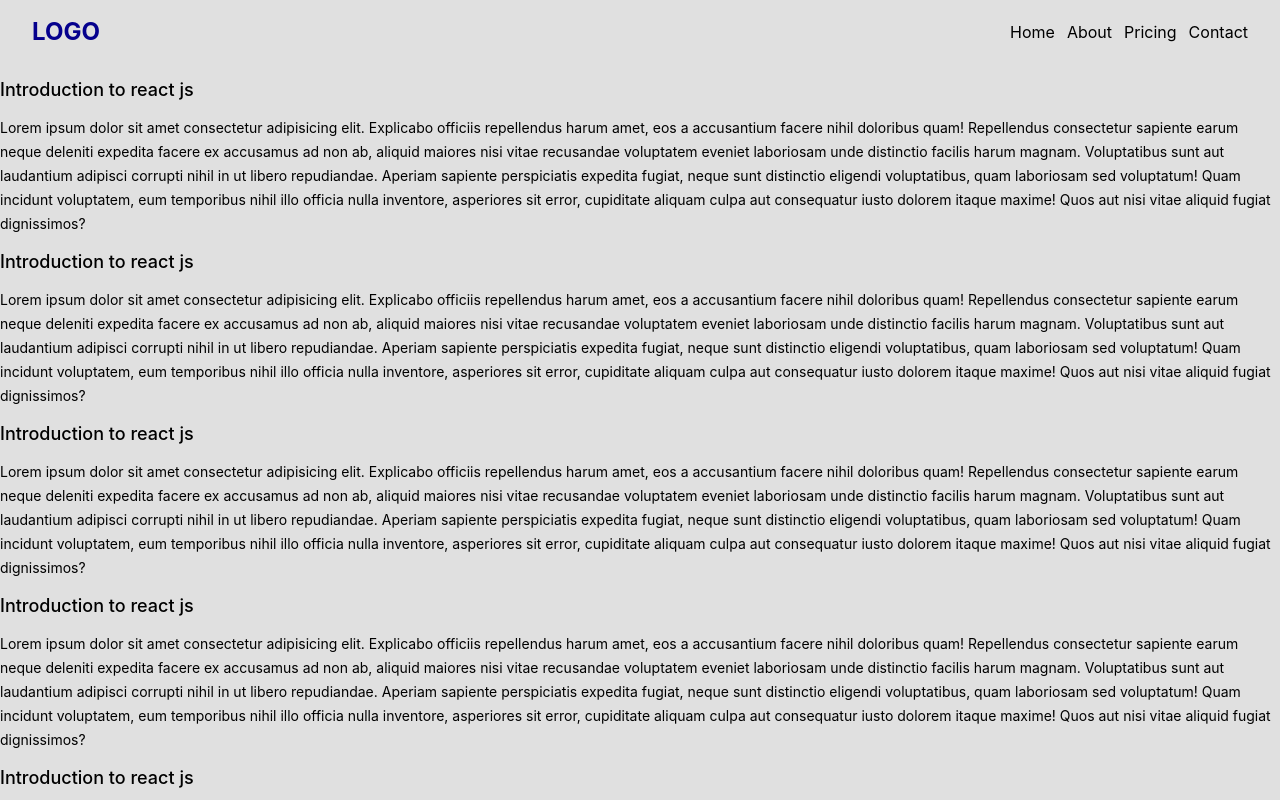
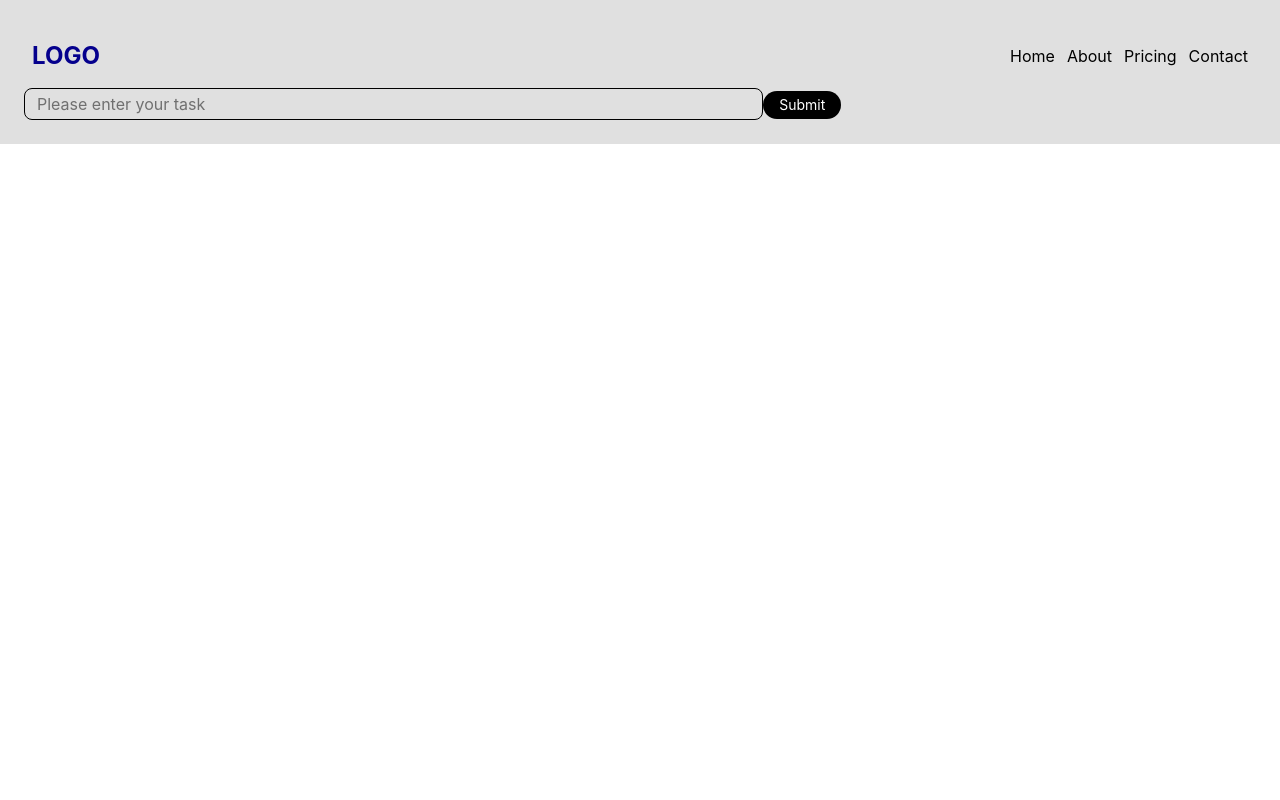
Before and after one commit to Jerryemmanuel01/pb-react-intro, a React (Vite) app: page / in a window 1280 px wide. Shown: the top 800 px of the page. Built offline with nearby package versions, Linux system fonts and the light colour scheme.

Commit message:
feat: forms usestate and event

```diff
--- a/src/App.jsx
+++ b/src/App.jsx
@@ -1,20 +1,121 @@
 import Navbar from "./components/Navbar";
 import Hero from "./components/Hero";
+import { useState } from "react";
+import Login from "./components/Login";
 
 function App() {
-  const intro = "Introduction to react js";
-  const lorem =
-    "Lorem ipsum dolor sit amet consectetur adipisicing elit. Explicabo officiis repellendus harum amet, eos a accusantium facere nihil doloribus quam! Repellendus consectetur sapiente earum neque deleniti        expedita facere ex accusamus ad non ab, aliquid maiores nisi vitae recusandae voluptatem eveniet laboriosam unde distinctio facilis harum magnam. Voluptatibus sunt aut laudantium adipisci corrupti nihil in ut        libero repudiandae. Aperiam sapiente perspiciatis expedita fugiat, neque sunt distinctio eligendi voluptatibus, quam laboriosam sed voluptatum! Quam incidunt voluptatem, eum temporibus nihil illo officia nulla inventore, asperiores sit error, cupiditate aliquam culpa aut consequatur iusto dolorem itaque maxime! Quos aut nisi vitae aliquid fugiat dignissimos?";
+  const [isLoggedIn, setIsLoggedIn] = useState(false);
+
+  const users = [
+    {
+      name: "Adeyemi Franklin",
+      height: "6ft",
+      age: 30,
+      email: "TestingUser@gmail.com",
+      occupation: "Electrician",
+      status: "Single",
+      desc: "Lorem ipsum, dolor sit amet consectetur adipisicing elit. Nam officiis deleniti expedita sequi eligendi quidem laboriosam ullam dicta praesentium quis.",
+      phone: 123123456789,
+      image:
+        "https://images.squarespace-cdn.com/content/v1/624f4bb135fbf60489e1bccf/508daf7a-c6fd-4543-b032-d49853072d37/Actor+Headshots+Los+Angeles.jpg",
+    },
+    {
+      name: "Sophia Chen",
+      height: "5ft 7in",
+      age: 27,
+      email: "sophia.chen@example.com",
+      occupation: "Software Engineer",
+      status: "Single",
+      desc: "Passionate about building scalable web applications and exploring modern UI design tools. Always eager to learn new tech stacks.",
+      phone: 14155552671,
+      image:
+        "https://images.unsplash.com/photo-1494790108377-be9c29b29330?auto=format&fit=crop&q=80&w=600",
+    },
+    {
+      name: "Marcus Vance",
+      height: "6ft 2in",
+      age: 34,
+      email: "m.vance@example.com",
+      occupation: "Architectural Designer",
+      status: "Married",
+      desc: "Focused on sustainable urban architecture and modern minimal interior design. Enjoys photography and weekend cycling.",
+      phone: 12025550143,
+      image:
+        "https://images.unsplash.com/photo-1507003211169-0a1dd7228f2d?auto=format&fit=crop&q=80&w=600",
+    },
+    {
+      name: "Amina Bello",
+      height: "5ft 5in",
+      age: 29,
+      email: "amina.bello@example.com",
+      occupation: "Product Manager",
+      status: "Engaged",
+      desc: "Bridging the gap between engineering and user experience. Driven by data-backed decision making and product innovation.",
+      phone: 2348031234567,
+      image:
+        "https://images.unsplash.com/photo-1573496359142-b8d87734a5a2?auto=format&fit=crop&q=80&w=600",
+    },
+    {
+      name: "Liam O'Connor",
+      height: "5ft 11in",
+      age: 42,
+      email: "liam.oconnor@example.com",
+      occupation: "Graphic Designer",
+      status: "Divorced",
+      desc: "Creative director with over 15 years of experience in brand identity, typography, and visual communication strategies.",
+      phone: 442079460912,
+      image:
+        "https://images.unsplash.com/photo-1500648767791-00dcc994a43e?auto=format&fit=crop&q=80&w=600",
+    },
+    {
+      name: "Elena Rostova",
+      height: "5ft 8in",
+      age: 31,
+      email: "elena.rostova@example.com",
+      occupation: "Data Scientist",
+      status: "Single",
+      desc: "Specializing in machine learning models and predictive analytics. Obsessed with transforming raw data into actionable insights.",
+      phone: 493012345678,
+      image:
+        "https://images.unsplash.com/photo-1580489944761-15a19d654956?auto=format&fit=crop&q=80&w=600",
+    },
+    {
+      name: "Devon Miller",
+      height: "6ft 1in",
+      age: 26,
+      email: "devon.m@example.com",
+      occupation: "Fitness Trainer",
+      status: "Single",
+      desc: "Dedicated to helping clients achieve sustainable health and strength goals through personalized training and nutrition plans.",
+      phone: 13125550198,
+      image:
+        "https://images.unsplash.com/photo-1539571696357-5a69c17a67c6?auto=format&fit=crop&q=80&w=600",
+    },
+    {
+      name: "Priya Sharma",
+      height: "5ft 4in",
+      age: 35,
+      email: "priya.sharma@example.com",
+      occupation: "Financial Analyst",
+      status: "Married",
+      desc: "Helping startups and small businesses optimize cash flow, manage risk, and scale corporate operations efficiently.",
+      phone: 919876543210,
+      image:
+        "https://images.unsplash.com/photo-1534528741775-53994a69daeb?auto=format&fit=crop&q=80&w=600",
+    },
+  ];
   return (
-    <div className="bg-[#e0e0e0] min-h-screen">
-      <Navbar />
+    <div className="bg-[#e0e0e0] py-6">
+      <Navbar setIsLoggedIn={setIsLoggedIn} isLoggedIn={isLoggedIn} />
+      <Hero users={users} />
 
-      <Hero intro={intro} subtext={lorem}  />
-      <Hero intro={intro} subtext={lorem}  />
-      <Hero intro={intro} subtext={lorem}  />
-      <Hero intro={intro} subtext={lorem}  />
-      <Hero intro={intro} subtext={lorem}  />
-      <Hero intro={intro} subtext={lorem}  />
+
+      {/*
+      {isLoggedIn ? (
+        <Hero users={users} />
+      ) : (
+        <Login setIsLoggedIn={setIsLoggedIn} isLoggedIn={isLoggedIn}/>
+      )} */}
     </div>
   );
 }
--- /dev/null
+++ b/src/components/Card.jsx
@@ -0,0 +1,48 @@
+// const ade = {
+//   name: "Adeyemi Franklin",
+//   height: "6ft",
+//   age: 30,
+//   email: "TestingUser@gmail.com",
+//   occupation: "Electrician",
+//   status: "Single",
+//   desc: "Lorem ipsum, dolor sit amet consectetur adipisicing elit. Nam officiis deleniti expedita sequi eligendi quidem laboriosam ullam dicta praesentium quis.",
+//   phone: +123123456789,
+//   image:
+//     "https://images.squarespace-cdn.com/content/v1/624f4bb135fbf60489e1bccf/508daf7a-c6fd-4543-b032-d49853072d37/Actor+Headshots+Los+Angeles.jpg",
+// };
+const Card = ({user}) => {
+  return (
+    <div className="border max-w-[300px] rounded-lg ">
+      <img
+        src={user.image}
+        alt="profile pics"
+        className="h-[300px] w-full object-cover object-top rounded-t-lg "
+      />
+
+      <div className="py-4 px-3">
+        <div className="flex justify-between items-center">
+          <h2 className="font-bold text-xl">{user.name}</h2>
+          <h5 className="text-xs font-semibold">Age: {user.age}</h5>
+        </div>
+
+        <div className="mt-2 flex justify-between items-center">
+          <h3 className="text-xs font-semibold">{user.email}</h3>
+          <h3 className="text-xs font-semibold">Height: {user.height}</h3>
+        </div>
+
+        <div className="mt-2 flex justify-between items-center">
+          <h3 className="text-xs font-semibold">{user.occupation}</h3>
+          <h3 className="text-xs font-semibold">Status: {user.status}</h3>
+        </div>
+
+        <div className="mt-2 flex justify-between items-center">
+          <h3 className="text-xs font-semibold">Phone: {user.phone}</h3>
+        </div>
+
+        <h3 className="text-xs text-justify mt-4">{user.desc}</h3>
+      </div>
+    </div>
+  );
+};
+
+export default Card;
--- /dev/null
+++ b/src/components/Couter.jsx
@@ -0,0 +1,39 @@
+import { useState } from "react";
+
+const Couter = () => {
+  const [count, setCount] = useState(0);
+
+  const [height, setHeight] = useState(5.8);
+
+  console.log(height);
+
+  const increase = () => {
+    setCount(count + 1);
+  };
+
+  return (
+    <div className="">
+      <h1 className="text-2xl">useState Hook</h1>
+
+      {count}
+
+      <button
+        onClick={() => increase()}
+        className="block text-white bg-gray-600  px-3 rounded-lg mt-4"
+      >
+        Increase
+      </button>
+
+      {height.toFixed(2)}
+
+      <button
+        onDoubleClick={() => setHeight(height + 0.2)}
+        className="block text-white bg-gray-600  px-3 rounded-lg mt-4"
+      >
+        change height
+      </button>
+    </div>
+  );
+};
+
+export default Couter;
--- a/src/components/Hero.jsx
+++ b/src/components/Hero.jsx
@@ -1,8 +1,19 @@
-const Hero = ({ intro, subtext }) => {
+import Card from "./Card";
+import Couter from "./Couter";
+import Tasks from "./Tasks";
+
+const Hero = ({ users }) => {
   return (
-    <div>
-      <h1 className="my-3 text-lg font-medium">{intro}</h1>
-      <p className="text-sm leading-6">{subtext}</p>
+    <div className="px-6">
+      {/* <div className=" grid grid-cols-[repeat(auto-fit,minmax(230px,1fr))] gap-5">
+        {users.map((val, i) => (
+          <Card user={val} />
+        ))}
+      </div> */}
+
+      {/* <Couter /> */}
+
+      <Tasks />
     </div>
   );
 };
--- /dev/null
+++ b/src/components/Login.jsx
@@ -0,0 +1,56 @@
+import { useState } from "react";
+
+const Login = ({ setIsLoggedIn, isLoggedIn }) => {
+  const [username, setUsername] = useState("");
+  const [password, setPassword] = useState("");
+
+  const handleSubmit = (e) => {
+    e.preventDefault();
+
+    if (!username) return alert("Enter username")
+    if (!password) return alert("Enter password")
+
+    alert(`Welcome ${username} with password: ${password}`);
+
+    setIsLoggedIn(!isLoggedIn)
+  };
+
+  return (
+    <form className="px-6 " onSubmit={handleSubmit}>
+      <label htmlFor="username">Username</label>
+      <br />
+      <input
+        type="text"
+        name="username"
+        id="username"
+        placeholder="Please enter your username"
+        className="border rounded-lg px-3 w-3/5 h-8"
+        value={username}
+        onChange={(e) => setUsername(e.target.value)}
+      />
+      <br />
+      <br />
+
+      <label htmlFor="password">Password</label>
+      <br />
+      <input
+        type="password"
+        name="password"
+        id="password"
+        placeholder="Please enter your password"
+        className="border rounded-lg px-3 w-3/5 h-8"
+        value={password}
+        onChange={(e) => setPassword(e.target.value)}
+      />
+
+      <button
+        type="submit"
+        className="text-center mx-auto w-full mt-10 border bg-amber-500"
+      >
+        Login
+      </button>
+    </form>
+  );
+};
+
+export default Login;
--- a/src/components/Navbar.jsx
+++ b/src/components/Navbar.jsx
@@ -1,7 +1,4 @@
-
-
-const Navbar = () => {
-
+const Navbar = ({ setIsLoggedIn, isLoggedIn }) => {
   return (
     <div className="flex justify-between items-center px-8 py-4">
       <h2 className="font-bold text-[#05008d] text-2xl">LOGO</h2>
@@ -12,8 +9,17 @@ const Navbar = () => {
         <li className="list-item">Pricing</li>
         <li className="list-item">Contact</li>
       </ul>
+
+      {isLoggedIn && (
+        <button
+          onClick={() => setIsLoggedIn(!isLoggedIn)}
+          className="bg-black text-white px-4 py-1 rounded-2xl text-sm"
+        >
+          Logout
+        </button>
+      )}
     </div>
   );
-}
+};
 
-export default Navbar
+export default Navbar;
--- /dev/null
+++ b/src/components/Tasks.jsx
@@ -0,0 +1,44 @@
+import { useState } from "react";
+
+const Tasks = () => {
+  const [tasks, setTasks] = useState([]);
+  const [task, setTask] = useState("");
+
+  console.log(tasks);
+
+  const handleSubmit = (e) => {
+    e.preventDefault();
+
+    setTasks((prev) => [...prev, task]);
+
+    console.log(tasks);
+
+    setTask("");
+  };
+  return (
+    <div>
+      <form onSubmit={handleSubmit}>
+        <input
+          type="text"
+          name="task"
+          id="task"
+          placeholder="Please enter your task"
+          className="border rounded-lg px-3 w-3/5 h-8"
+          value={task}
+          onChange={(e) => setTask(e.target.value)}
+        />
+        <button className="bg-black text-white px-4 py-1 rounded-2xl text-sm">
+          Submit
+        </button>
+      </form>
+
+      <div>
+        {tasks.map((val, i) => (
+          <p key={i}>{val}</p>
+        ))}
+      </div>
+    </div>
+  );
+};
+
+export default Tasks;
```
